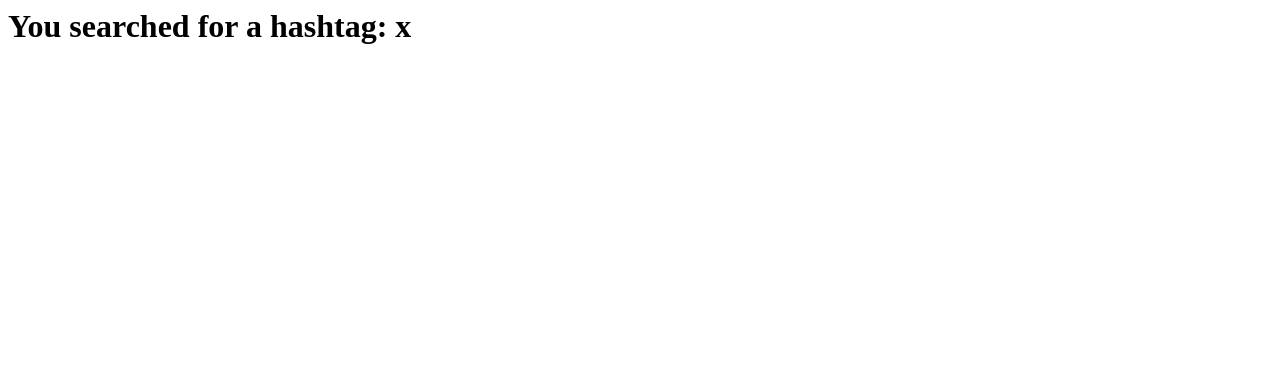
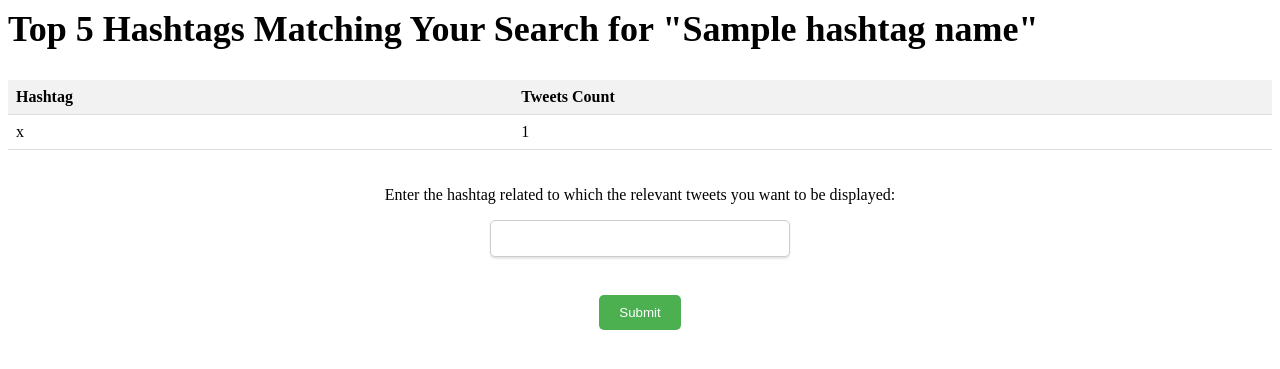
Before and after one commit to RohitMacherla3/twitter-database-management-search-engine, a Flask app: template templates/hashtag.html in a window 1280 px wide. Shown: the top 369 px of the page. Run offline with Flask 3, Linux system fonts and the light colour scheme; the template is opened without the code that fills it: most values are stand-ins (such as "Sample title", 1, 10 or a date in 2020).

Commit message:
Search application having user and hashtag search

```diff
--- a/app.py
+++ b/app.py
@@ -153,6 +153,36 @@ def get_user_tweets(user_id):
     return tweet_details
 
 
+def get_top_hashtags(search_string, limit=5):
+
+    if search_string.startswith('#'):
+        search_string = search_string[1:]
+
+        hashtags = tweets_collec.aggregate([
+        { "$match": { "Hashtag": { "$regex": search_string, "$options": "i" } } },
+        { "$unwind": "$Hashtag" },
+        { "$group": { "_id": "$Hashtag", "count": { "$sum": 1 } } },
+        { "$sort": { "count": -1 } },
+        { "$limit": limit }
+        ])
+
+        hashtag_dict = {}
+        for hashtag in hashtags:
+            hashtag_dict[hashtag['_id']] = hashtag['count']
+
+        return hashtag_dict
+
+
+def tweets_of_hashtag(hashtag):
+
+    if cache.get('#' + hashtag):
+        tweets = cache.get(hashtag)[0]
+    else:
+        tweets = list(tweets_collec.find({'Hashtag': hashtag}).sort('created_at', -1).limit(3))
+        cache.put('#' + hashtag, tweets)
+
+    return tweets
+
 tweets_cache={}
 app= Flask(__name__)
 
@@ -165,11 +195,20 @@ def index():
     if request.method == 'POST':
         global results
         search_term= request.form['input-field']
-        results=UserSearch(search_term)
-        for result in results[:5]:
-            user_id = result[0]
-            tweets_cache[user_id] = get_user_tweets(user_id)
-        return render_template('username.html', username=search_term, userinfo=results[:5])
+        if(search_term.startswith("@")):
+            results=UserSearch(search_term)
+            for result in results[:5]:
+                user_id = result[0]
+                tweets_cache[user_id] = get_user_tweets(user_id)
+            return render_template('username.html', username=search_term, userinfo=results[:5])
+        elif(search_term.startswith("#")):
+            hashtags = get_top_hashtags(search_term)
+            global temp_hashtag
+            temp_hashtag={}
+            for hashtag in hashtags.keys():
+                temp_hashtag[hashtag] = tweets_of_hashtag(hashtag)
+
+            return render_template('hashtag.html', hashtag_name=search_term, hashtag_info=hashtags)
 
 @app.route('/submit2', methods=['GET', 'POST'])
 def user_result():
@@ -183,13 +222,12 @@ def user_result():
         user_id=results[user_choice-1][1]
         return render_template('username_tweets.html',username=user_id,tweets=tweet)
 
-@app.route('/username/<username>')
-def username(username):
-    return render_template('username.html', username=username)
+@app.route('/submit3', methods=['GET', 'POST'])
+def hash_result():
+    if request.method == 'POST':
+        hashtag_select= str(request.form['input-field'])
+        return render_template('hashtag_tweets.html',hashtag_choice=hashtag_select,hash_cache=temp_hashtag)
 
-@app.route('/hashtag/<hashtag>')
-def hashtag(hashtag):
-    return render_template('hashtag.html', hashtag=hashtag)
 
 
 
--- a/templates/hashtag.html
+++ b/templates/hashtag.html
@@ -1,10 +1,80 @@
+
 <html>
 <head>
-  <title>Twitter Search Results</title>
+  <title>Hashtag Search Results</title>
   <style>
+    h1 {
+      font-size: 36px;
+      margin-bottom: 30px;
+    }
+
+    table {
+      border-collapse: collapse;
+      width: 100%;
+    }
+
+    th, td {
+      text-align: left;
+      padding: 8px;
+      border-bottom: 1px solid #ddd;
+    }
+
+    th {
+      background-color: #f2f2f2;
+    }
+
+    form {
+          display: flex;
+          flex-direction: column;
+          align-items: center;
+          margin-top: 20px;
+        }
+
+        input[type="text"] {
+          width: 300px;
+          padding: 10px;
+          margin-bottom: 20px;
+          border: 1px solid #ccc;
+          border-radius: 5px;
+          box-shadow: 0 2px 2px rgba(0, 0, 0, 0.1);
+        }
+
+        input[type="submit"] {
+          background-color: #4CAF50;
+          color: white;
+          padding: 10px 20px;
+          border: none;
+          border-radius: 5px;
+          cursor: pointer;
+        }
+
+        input[type="submit"]:hover {
+          background-color: #3e8e41;
+        }
   </style>
 </head>
 <body>
-  <h1>You searched for a hashtag: {{ hashtag }}</h1>
+  <h1>Top 5 Hashtags Matching Your Search for "{{ hashtag_name }}"</h1>
+  <table>
+    <thead>
+      <tr>
+        <th>Hashtag</th>
+        <th>Tweets Count</th>
+      </tr>
+    </thead>
+    <tbody>
+      {% for hashtag, count in hashtag_info.items() %}
+      <tr>
+        <td>{{ hashtag }}</td>
+        <td>{{ count }}</td>
+      </tr>
+      {% endfor %}
+    </tbody>
+  </table>
+  <form action="/submit3" method="post">
+    <p><label for="input-field">Enter the hashtag related to which the relevant tweets you want to be displayed:</label><br></p>
+    <input type="text" id="input-field" name="input-field"><br>
+    <input type="submit" value="Submit">
+  </form>
 </body>
 </html>
```
Also changed, not shown: templates/hashtag_tweets.html (added, +56 -0 lines).
